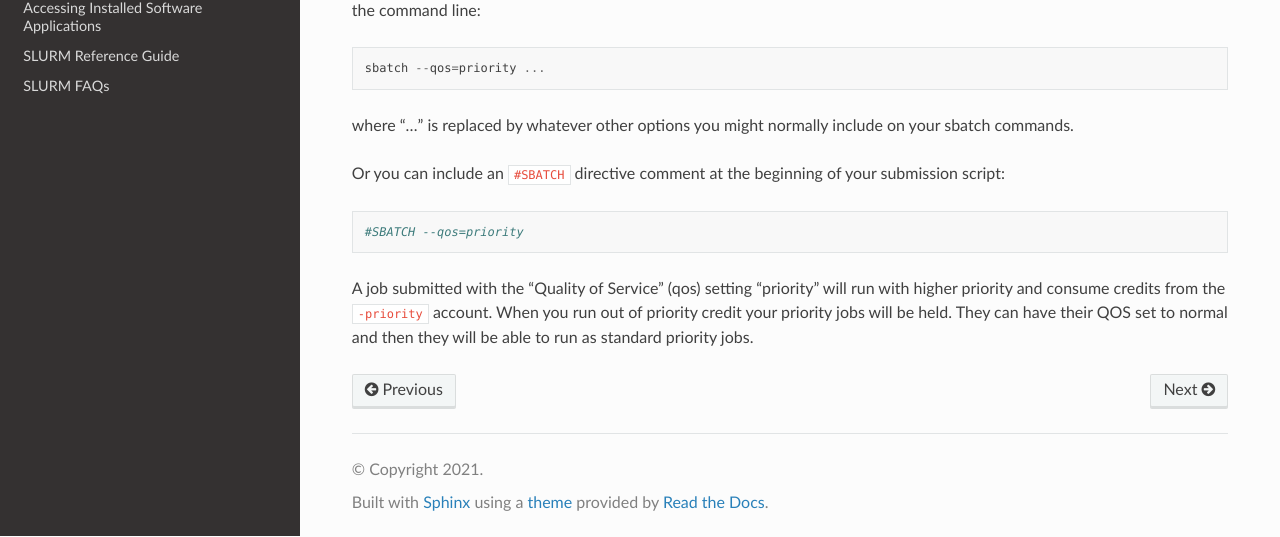
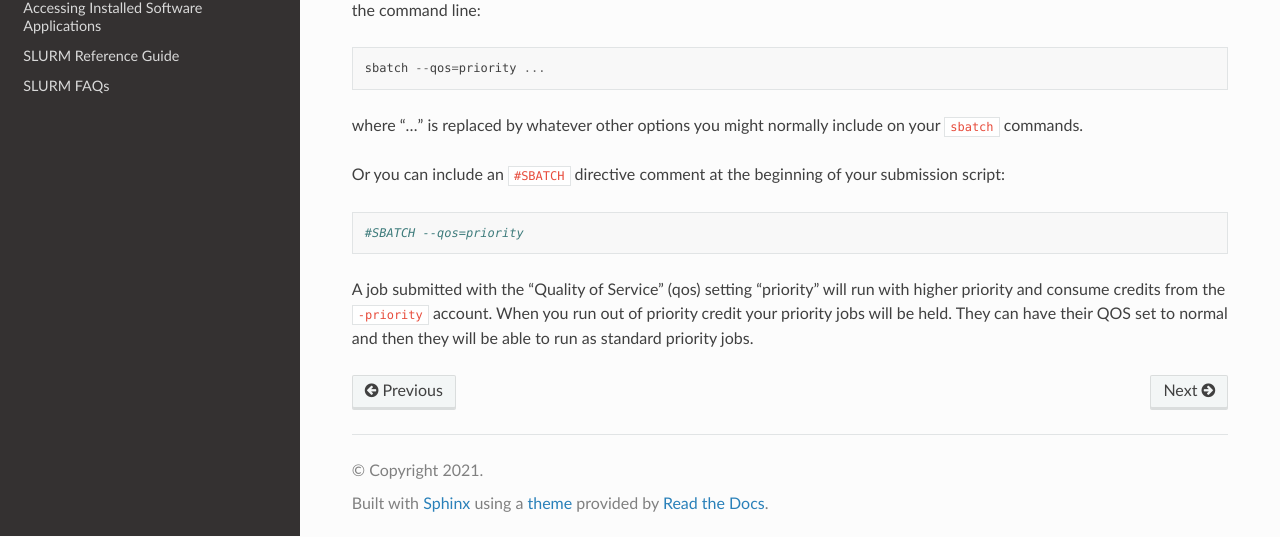
Before and after one commit to tina-friedrich/arc-user-guide, a Sphinx documentation site: the page built from docs/source/arc-priority-jobs.rst, in a window 1280 px wide. Shown: the part 364-901 px from the top of the page. Built offline with Sphinx 7.4.7 and the Read the Docs theme 2.0.0, drawn with Linux system fonts in a browser that asks for light colours.

```diff
--- a/docs/source/arc-priority-jobs.rst
+++ b/docs/source/arc-priority-jobs.rst
@@ -10,7 +10,7 @@ To submit jobs with higher priority, you need to add the ``--qos=priority`` opti
 
   sbatch --qos=priority ...
 
-where "..." is replaced by whatever other options you might normally include on your sbatch commands.
+where "..." is replaced by whatever other options you might normally include on your ``sbatch`` commands.
 
 Or you can include an ``#SBATCH`` directive comment at the beginning of your submission script::
 
```
